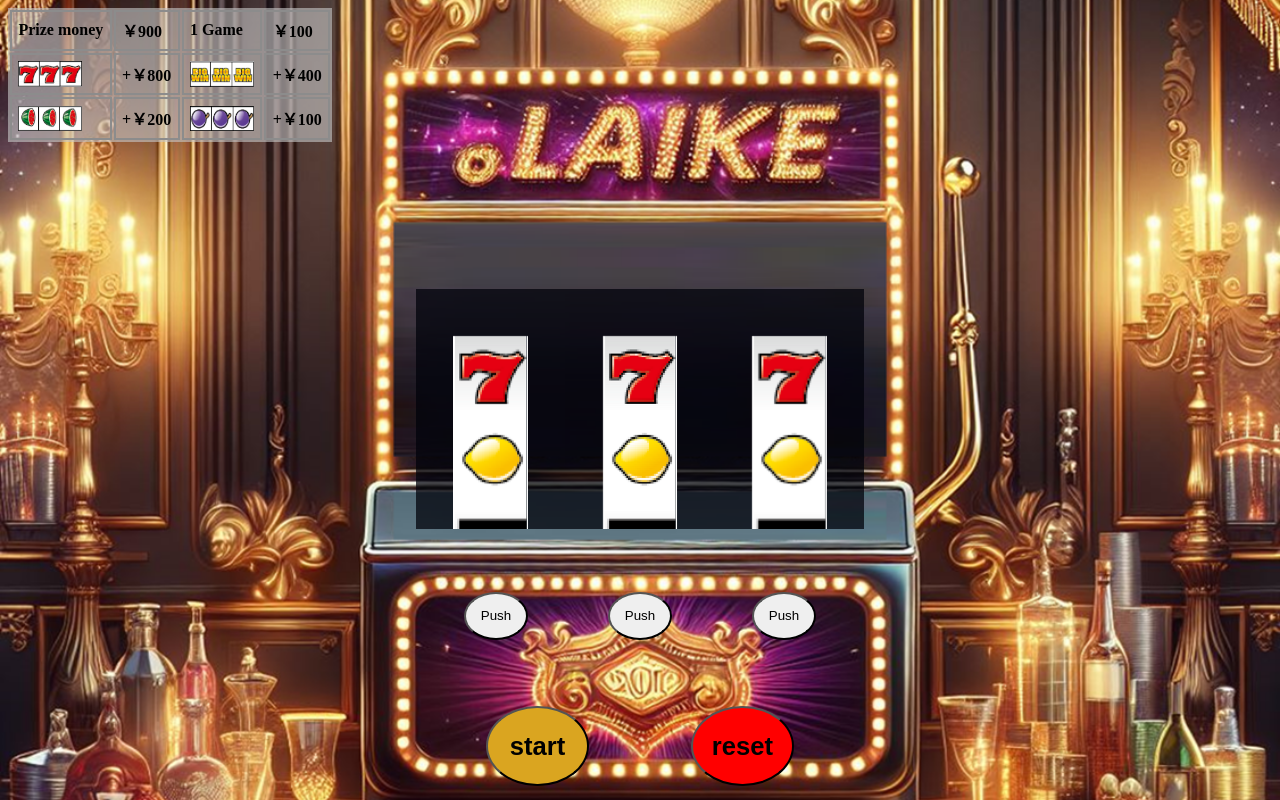
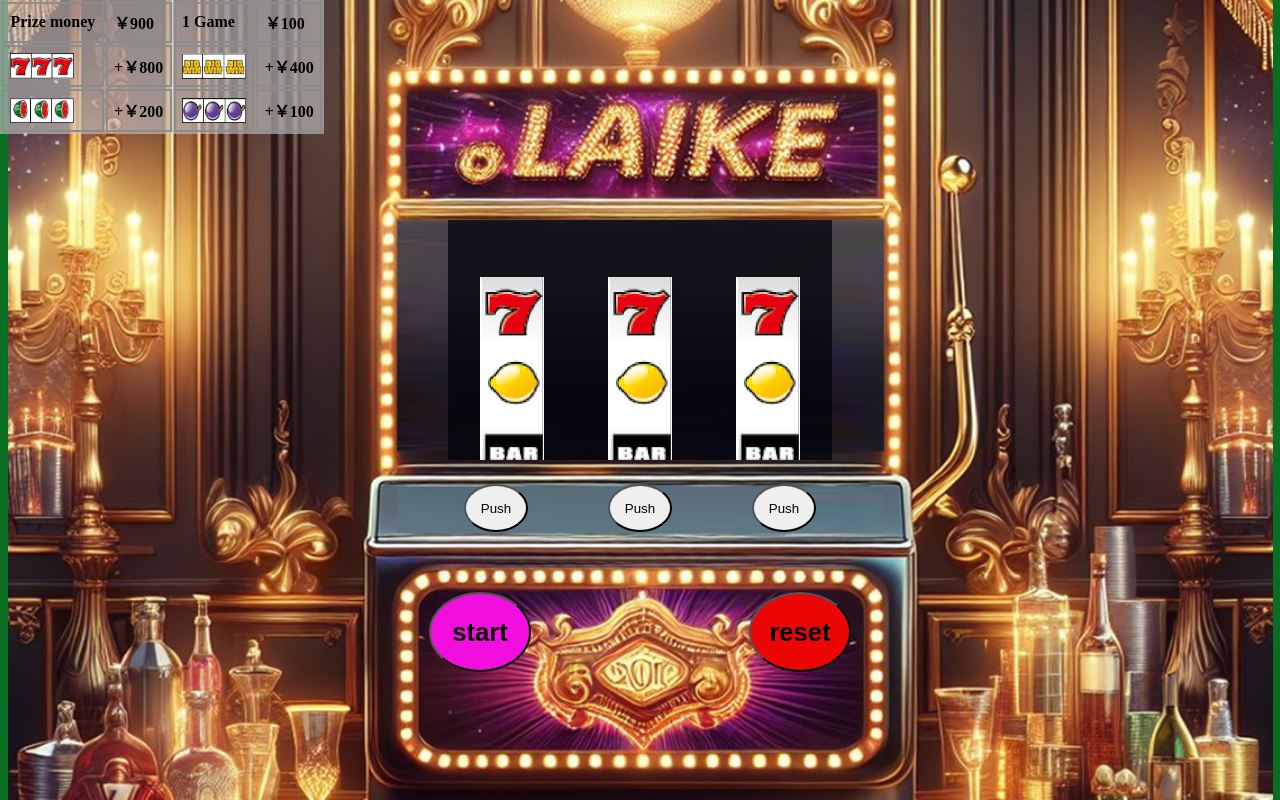
Before and after one commit to traumerei092/GitHub_Casino, a plain HTML site: page index.html in a window 1280 px wide. Both pictures are taken after a click on the button "start". Drawn offline with nearby package versions, Linux system fonts and the light colour scheme; a web font is replaced by a local one.

Commit message:
slot data UPdate

```diff
--- a/css/slot.css
+++ b/css/slot.css
@@ -1,7 +1,16 @@
+@import url('https://fonts.googleapis.com/css?family=Galada');
+
 body {
+    margin: 0;
+    padding: 0;
+    height: 100vh;
+    width: 100vw;
     background-image: url(../img/slot/slot.png);
-    background-size: cover;
+    background-size: contain;
     background-repeat: no-repeat;
+    background-position: center;
+    background-color: rgb(9, 110, 34);
+    /* font-family: 'Galada',cursive; */
 }
 
 .table-area {
@@ -29,11 +38,21 @@ td {
     text-align: left;
     border: 2px solid rgb(140, 140, 140)
 }
+.result-img{
+    height: 50vh;
+    width: 30vw;
+    position: absolute;
+}
+
+.result-img img {
+    height: 100%;
+    width: 100%;
+}
 
 .slot-body {
-    margin-top: 0.1%;
+    margin-top: 5vh;
     width: 100%;
-    height: 50vh;
+    height: 35vh;
     /* outline: auto; */
     display: flex;
     justify-content: center;
@@ -42,7 +61,7 @@ td {
 
 .slot-backgrand {
     position: absolute;
-    top: 60%;
+    top: 50%;
     left: 50%;
     transform: translate(-50%, -50%);
     /* outline: auto; */
@@ -52,7 +71,7 @@ td {
 
 .slot-area {
     height: 30vh;
-    width: 35vw;
+    width: 30vw;
     position: absolute;
     top: 50%;
     left: 50%;
@@ -64,7 +83,7 @@ td {
 
 .slot {
     height: 30vh;
-    width: 12vw;
+    width: 10vw;
     /* outline: auto; */
     display: flex;
     justify-content: center;
@@ -83,6 +102,7 @@ td {
 .slot img {
     position: absolute;
     width: 50%;
+
 }
 
 @keyframes slot-typ {
@@ -96,8 +116,7 @@ td {
 }
 
 .select-area {
-    margin-top: 0.5%;
-    height: 10vh;
+    height: 7vh;
     width: 100%;
     /* outline: auto; */
     display: flex;
@@ -122,7 +141,7 @@ button {
 }
 
 .s-r-area {
-    margin-top: 4%;
+    margin-top: 7vh;
     height: 10vh;
     width: 100%;
     /* outline: auto; */
@@ -132,11 +151,11 @@ button {
 }
 
 .start-rest-bt {
-    width: 40vw;
+    width: 50vw;
     height: 10vh;
     /* outline: auto; */
     display: flex;
-    justify-content: space-evenly;
+    justify-content: space-around;
     align-items: center;
 }
 
@@ -144,7 +163,7 @@ button {
     width: 8vw;
     height: 10vh;
     border-radius: 50%;
-    background-color: goldenrod;
+    background-color: rgb(243, 14, 224);
     font-weight: bold;
     font-size: 2vw;
 }
@@ -153,7 +172,7 @@ button {
     width: 8vw;
     height: 10vh;
     border-radius: 50%;
-    background-color: red;
+    background-color: rgb(236, 5, 5);
     font-weight: bold;
     font-size: 2vw;
 }
--- a/index.html
+++ b/index.html
@@ -5,6 +5,8 @@
     <meta name="viewport" content="width=device-width, initial-scale=1.0">
     <title>slot</title>
     <link rel="stylesheet" href="./css/slot.css">
+    <link href="https://fonts.googleapis.com/css?family=Galada" rel="stylesheet">
+
 </head>
 <body>
 <!-- 得点テーブル -->
@@ -40,7 +42,7 @@
     <div class="slot-body">
         <div class="slot-backgrand">
             <!-- slot領域 -->
-            <div class="slot-area">
+            <div class="slot-area" >
                 <div class="slot">
                     <img id="slot1" class="slot-img" src="./img/slot/slot-lille00-img.png" alt="" style="display: none;">
                     <img id="stop-img1" class="slot-stp-img" src="./img/slot/slot-lille02-img.png" >
@@ -58,8 +60,9 @@
                 </div>
             </div>
         </div>
-
+        <img id="result" class="result-img" src="" alt="" style="display: none;">
     </div>
+    <!-- slot button -->
     <div class="select-area">
         <div class="select-button">
             <button id="left-bt">Push</button>
@@ -68,15 +71,13 @@
             </div>
         </div>
     </div>
+
     <div  class="s-r-area">
         <div class="start-rest-bt">
             <button id="start-bt" class="start-button">start</button>
             <button id="reset-button" class="rest-bt">reset</button>
         </div>
     </div>
-    <!-- slot 停止ボタン -->
-
-
 
 <!-- slot random選択用の画像 基本は非表示のまま-->
     <div>
@@ -125,6 +126,7 @@
             $('#slot1').show();
             $('#slot2').show();
             $('#slot3').show();
+            $("#result").hide();
             console.log(leftNom);
             console.log(centNom);
             console.log(rightNom);
@@ -134,6 +136,7 @@
             $('#slot1').hide();
             $("#left-img").show();
             $("#left-img").attr("src", "");   // 画像を空にする
+
             // 左と中のスロットの画像が空なら、ランダムで画像を選択,表示
             if ($("#left-img").attr('src') === "" && $("#center-img").attr('src') === "") {
                 let randomNom = $(".stop-img");
@@ -142,7 +145,8 @@
                 // leftNom = Math.floor(Math.random() * randomNom.length);
                 console.log(leftNom);
                 $('#left-img').attr('src', randomNom.eq(leftNom).attr('src')).show();
-                // 中に画像があれば、中と同じ画像のsrcを取得し左に表示させる
+
+            // 中に画像があれば、中と同じ画像のsrcを取得し左に表示させる
             } else if ($("#center-img").attr('src') !== "") {
                 let left_img = $("#center-img").attr("src");
                 console.log(left_img);
@@ -152,9 +156,12 @@
             const centerSrc = $("#center-img").attr('src');
             const rightSrc = $("#right-img").attr('src');
             console.log(rightSrc);
+
             // 3つの画像がすべて同じであるか確認
             if (leftSrc === centerSrc && centerSrc === rightSrc) {
                 // 3つの画像が同じである場合、加算数値を取得して加算
+                $("#result").delay(100).fadeIn(500).fadeOut(3000);
+                $("#result").attr('src', './img/slot/win.png');
                 console.log(bonusMap);
                 const bonus = bonusMap[leftSrc]; // どれか一つの画像のsrcをキーとして加算数値を取得
                 console.log(bonus);
@@ -171,6 +178,7 @@
             $('#slot2').hide();
             $("#center-img").show();
             $("#center-img").attr("src", ""); // 画像を空にする
+
             // 左と中のスロットの画像が空なら、ランダムで画像を選択,表示
             if ($("#left-img").attr('src') === "" && $("#center-img").attr('src') ==="" ){
             let randomNom = $(".stop-img");
@@ -178,6 +186,7 @@
             centNom = Math.floor(Math.random() * randomNom.length);
             console.log(centNom);
             $('#center-img').attr('src', randomNom.eq(centNom).attr('src')).show();
+
             // 左に画像があれば、左と同じ画像のsrcを取得し中に表示させる
             } else if ($("#left-img").attr('src') !== ""){
                 let center_img = $("#left-img").attr("src");
@@ -188,8 +197,11 @@
             const centerSrc = $("#center-img").attr('src');
             const rightSrc = $("#right-img").attr('src');
             console.log(rightSrc);
+
             // 3つの画像がすべて同じであるか確認
             if (leftSrc === centerSrc && centerSrc === rightSrc) {
+                $("#result").delay(500).fadeIn(500).fadeOut(3000);
+                $("#result").attr('src', './img/slot/win.png');
                 // 3つの画像が同じである場合、加算数値を取得して加算
                 console.log(bonusMap);
                 const bonus = bonusMap[leftSrc]; // どれか一つの画像のsrcをキーとして加算数値を取得
@@ -202,6 +214,7 @@
                 $("#p-money").text("￥" + rem_money); // 金額を更新
             };
         });
+        // 右ボタンは常にランダムで画像を選択
         $("#right-bt").click(function () {
             $('#stop-img3').show();
             $('#slot3').hide();
@@ -217,8 +230,11 @@
             const centerSrc = $("#center-img").attr('src');
             const rightSrc = $("#right-img").attr('src');
             console.log(rightSrc);
+
             // 3つの画像がすべて同じであるか確認
             if (leftSrc === centerSrc && centerSrc === rightSrc) {
+                $("#result").delay(100).fadeIn(500).fadeOut(3000);
+                $("#result").attr('src', './img/slot/win.png');
                 // 3つの画像が同じである場合、加算数値を取得して加算
                 console.log(bonusMap);
                 const bonus = bonusMap[leftSrc]; // どれか一つの画像のsrcをキーとして加算数値を取得
```
Also changed, not shown: img/slot/lose.png (added), 2 other files.
